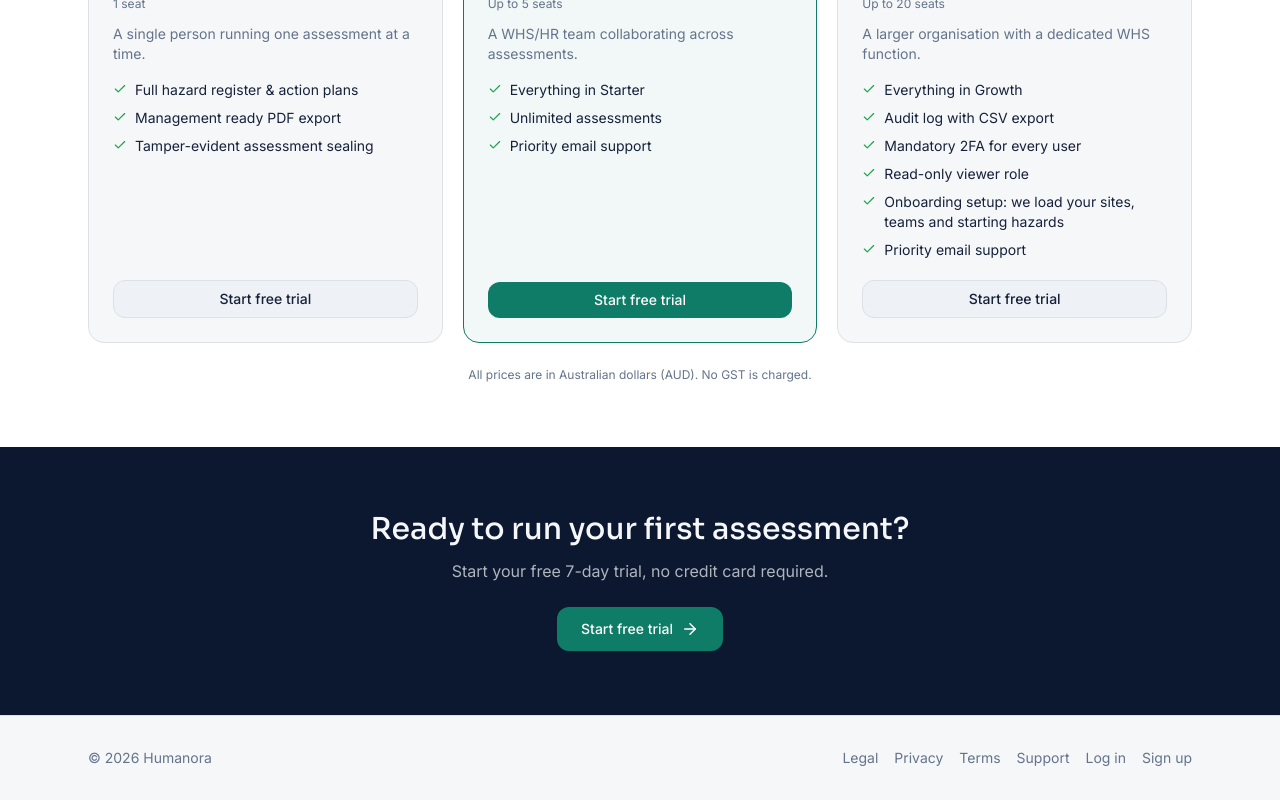
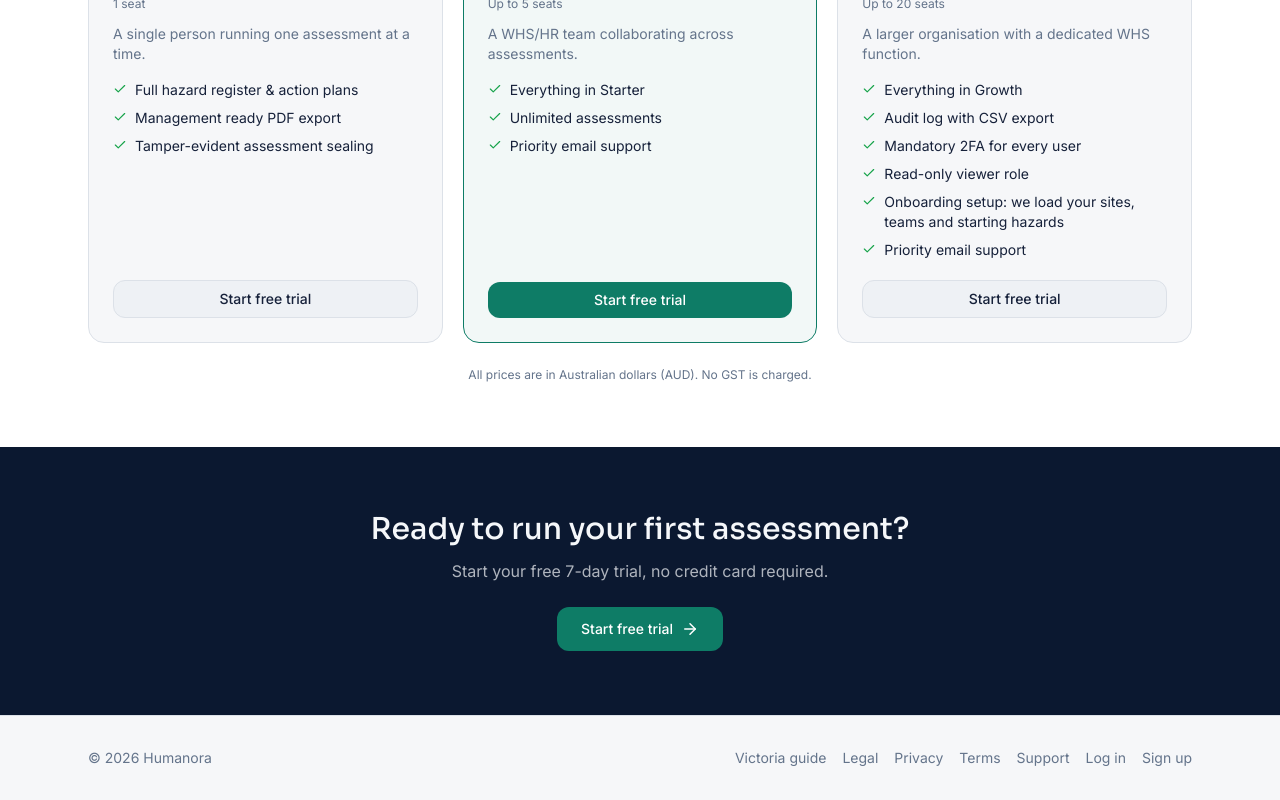
Before and after one commit to sventer667/psychsafe-web, a React (Vite) app in the folder client/: page / in a window 1280 px wide. Shown: the part 2104-2904 px from the top of the page. Built offline with nearby package versions, Linux system fonts and the light colour scheme; no server answers.

Commit message:
Link Victoria guide from homepage footer

```diff
--- a/client/src/pages/Home.tsx
+++ b/client/src/pages/Home.tsx
@@ -278,7 +278,7 @@ export function Home() {
             <span>© {new Date().getFullYear()} Humanora</span>
           </div>
           <div className="flex items-center gap-4">
-            <button onClick={() => navigate('/legal')} className="hover:text-ink">Legal</button><button onClick={() => navigate('/privacy')} className="hover:text-ink">Privacy</button><button onClick={() => navigate('/terms')} className="hover:text-ink">Terms</button><button onClick={() => navigate('/support')} className="hover:text-ink">Support</button><button onClick={() => navigate('/login')} className="hover:text-ink">Log in</button>
+            <button onClick={() => navigate('/guides/victoria-psychosocial-hazards')} className="hover:text-ink">Victoria guide</button><button onClick={() => navigate('/legal')} className="hover:text-ink">Legal</button><button onClick={() => navigate('/privacy')} className="hover:text-ink">Privacy</button><button onClick={() => navigate('/terms')} className="hover:text-ink">Terms</button><button onClick={() => navigate('/support')} className="hover:text-ink">Support</button><button onClick={() => navigate('/login')} className="hover:text-ink">Log in</button>
             <button onClick={() => navigate('/signup')} className="hover:text-ink">Sign up</button>
           </div>
         </div>
```
